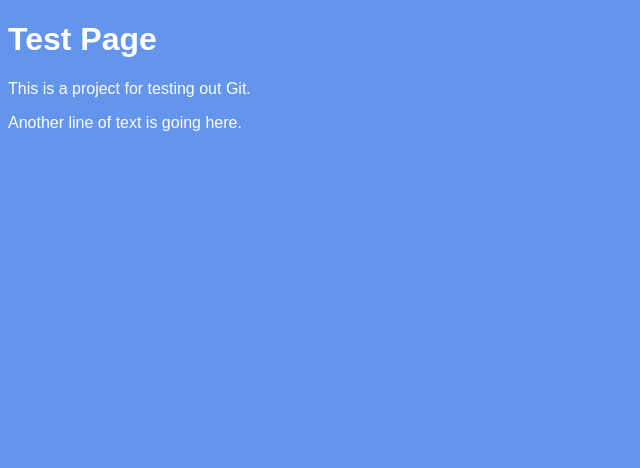
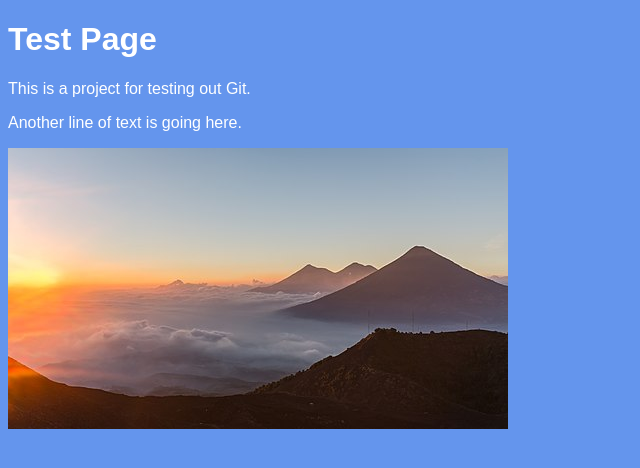
Before and after one commit to myrsine549/myrsine549.github.io, a plain HTML site: page index.html in a window 1280 px wide. Shown: the whole page, without its empty margins (0-640 px from the left). Drawn offline with Linux system fonts and the light colour scheme.

Commit message:
Added image to page

```diff
--- a/index.html
+++ b/index.html
@@ -7,5 +7,6 @@
     <h1>Test Page</h1>
     <p>This is a project for testing out Git.</p>
     <p>Another line of text is going here.</p>
+    <div><img src="View_from_Volcano.jpg"></div>
   </body>
 </html>
```
Also changed, not shown: View_from_Volcano.jpg (added).
